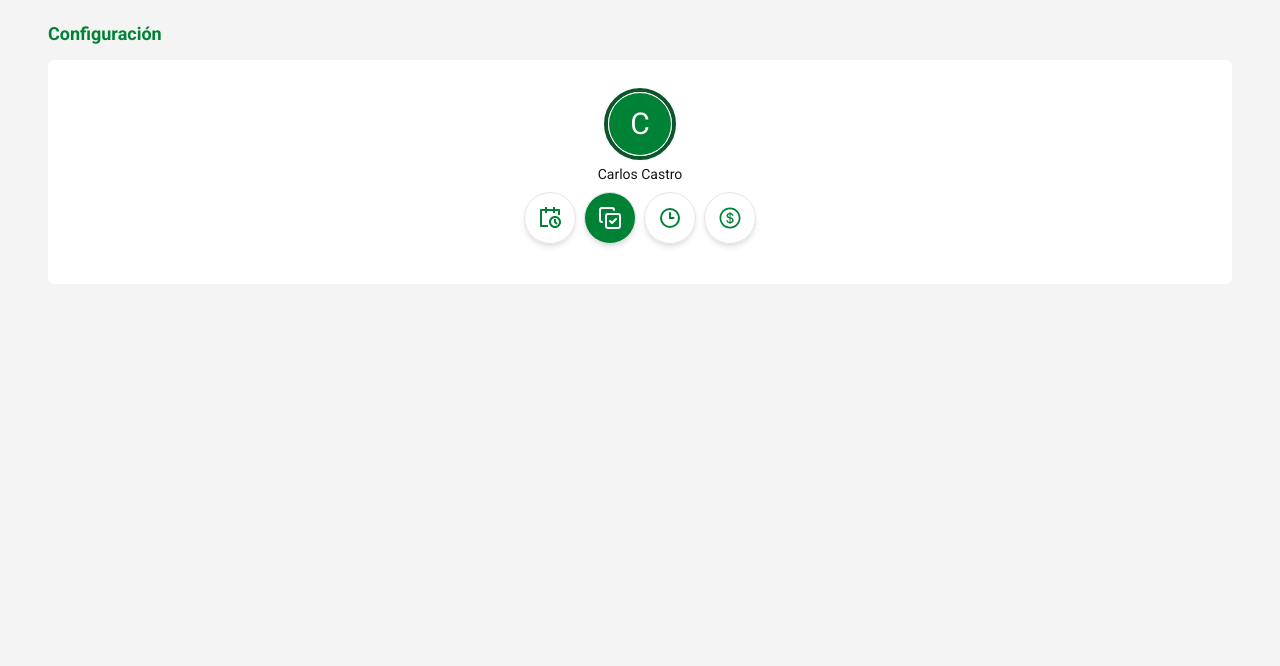
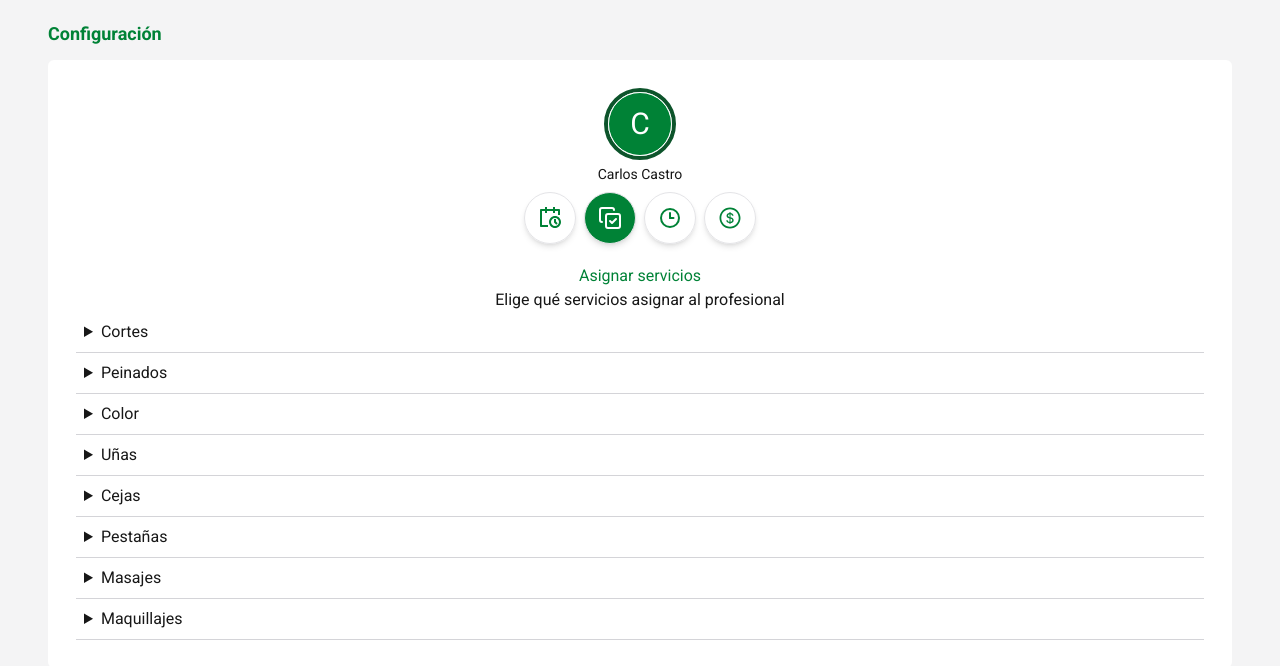
Before and after one commit to carlosed7641/beauty-booking, a Next.js app: page /admin/professional/settings in a window 1280 px wide. Both pictures are taken after a click on the button 610 px from the left and 218 px from the top of the page. Shown: the top 666 px of the page. Built offline with nearby package versions, Linux system fonts and the light colour scheme.

Commit message:
wip professional settings options

```diff
--- a/app/admin/(admin)/professional/settings/ProfessionalSettings.tsx
+++ b/app/admin/(admin)/professional/settings/ProfessionalSettings.tsx
@@ -7,7 +7,7 @@ import { RiCalendarScheduleLine } from 'react-icons/ri'
 import { LuCopyCheck } from 'react-icons/lu'
 import { TbClockHour3 } from 'react-icons/tb'
 import { AiOutlineDollar, AiOutlinePlusCircle } from 'react-icons/ai'
-import { DAYS_OF_WEEK } from '@/util/const'
+import { DAYS_OF_WEEK, SERVICES_LIST } from '@/util/const'
 import { FiTrash2 } from 'react-icons/fi'
 
 interface Props {
@@ -27,7 +27,7 @@ export const ProfessionalSettings = ({ professionals }: Props) => {
                         <div className={
                             clsx(
                                 {
-                                    "border-4 border-white rounded-full": selectedProfessional.id !==professional.id,
+                                    "border-4 border-white rounded-full": selectedProfessional.id !== professional.id,
                                     "border-4 border-green-900 rounded-full": selectedProfessional.id === professional.id
                                 }
                             )
@@ -44,21 +44,21 @@ export const ProfessionalSettings = ({ professionals }: Props) => {
                     </div>
                 ))}
             </div>
-            <div className="flex justify-center gap-2 mb-3">
-                <button onClick={()=> setSelectedOption(0)} aria-selected={selectedOption === 0} title="Disponibilidad" className="aria-selected:bg-green-700 aria-selected:text-white h-13 w-13 flex items-center justify-center border border-zinc-200 shadow-md rounded-full text-2xl text-green-700 hover:bg-green-700 hover:text-white focus:bg-green-700 focus:text-white transition-all cursor-pointer focus:outline-0 ">
+            <div className="flex justify-center gap-2 mb-5">
+                <button onClick={() => setSelectedOption(0)} aria-selected={selectedOption === 0} title="Disponibilidad" className="aria-selected:bg-green-700 aria-selected:text-white h-13 w-13 flex items-center justify-center border border-zinc-200 shadow-md rounded-full text-2xl text-green-700 hover:bg-green-700 hover:text-white focus:bg-green-700 focus:text-white transition-all cursor-pointer focus:outline-0 ">
                     <RiCalendarScheduleLine />
                 </button>
-                <button onClick={()=> setSelectedOption(1)} aria-selected={selectedOption === 1} title="Asignar servicios" className="aria-selected:bg-green-700 aria-selected:text-white h-13 w-13 flex items-center justify-center border border-zinc-200 shadow-md rounded-full text-2xl text-green-700 hover:bg-green-700 hover:text-white focus:bg-green-700 focus:text-white transition-all cursor-pointer focus:outline-0 ">
+                <button onClick={() => setSelectedOption(1)} aria-selected={selectedOption === 1} title="Asignar servicios" className="aria-selected:bg-green-700 aria-selected:text-white h-13 w-13 flex items-center justify-center border border-zinc-200 shadow-md rounded-full text-2xl text-green-700 hover:bg-green-700 hover:text-white focus:bg-green-700 focus:text-white transition-all cursor-pointer focus:outline-0 ">
                     <LuCopyCheck />
                 </button>
-                <button onClick={()=> setSelectedOption(2)} aria-selected={selectedOption === 2} title="Asignar duración de servicios" className="aria-selected:bg-green-700 aria-selected:text-white h-13 w-13 flex items-center justify-center border border-zinc-200 shadow-md rounded-full text-2xl text-green-700 hover:bg-green-700 hover:text-white focus:bg-green-700 focus:text-white transition-all cursor-pointer focus:outline-0 ">
+                <button onClick={() => setSelectedOption(2)} aria-selected={selectedOption === 2} title="Asignar duración de servicios" className="aria-selected:bg-green-700 aria-selected:text-white h-13 w-13 flex items-center justify-center border border-zinc-200 shadow-md rounded-full text-2xl text-green-700 hover:bg-green-700 hover:text-white focus:bg-green-700 focus:text-white transition-all cursor-pointer focus:outline-0 ">
                     <TbClockHour3 />
                 </button>
-                <button onClick={()=> setSelectedOption(3)} aria-selected={selectedOption === 3} title="Asignar servicios" className="aria-selected:bg-green-700 aria-selected:text-white h-13 w-13 flex items-center justify-center border border-zinc-200 shadow-md rounded-full text-2xl text-green-700 hover:bg-green-700 hover:text-white focus:bg-green-700 focus:text-white transition-all cursor-pointer focus:outline-0 ">
+                <button onClick={() => setSelectedOption(3)} aria-selected={selectedOption === 3} title="Asignar servicios" className="aria-selected:bg-green-700 aria-selected:text-white h-13 w-13 flex items-center justify-center border border-zinc-200 shadow-md rounded-full text-2xl text-green-700 hover:bg-green-700 hover:text-white focus:bg-green-700 focus:text-white transition-all cursor-pointer focus:outline-0 ">
                     <AiOutlineDollar />
                 </button>
             </div>
-           {
+            {
                 selectedOption === 0 &&
                 <div className="grid md:grid-cols-4 gap-3">
                     {
@@ -84,7 +84,35 @@ export const ProfessionalSettings = ({ professionals }: Props) => {
                         ))
                     }
                 </div>
-           }
+            }
+            {
+                selectedOption === 1 &&
+                <>
+                    <div className="flex flex-col items-center justify-center">
+                        <h2 className="text-green-700">Asignar servicios</h2>
+                        <span>Elige qué servicios asignar al profesional</span>
+                    </div>
+                    <div>
+                        {
+                            Object.entries(SERVICES_LIST).map(([key, values]) => (
+                                <details className="p-2 border-b border-zinc-300 list-none">
+                                    <summary>{key}</summary>
+                                    <div className="flex flex-col">
+                                        {
+                                            values.map(value => (
+                                                <label>
+                                                    <input className="w-[14px] h-[14px]" type="checkbox" />
+                                                    {value}
+                                                </label>
+                                            ))
+                                        }
+                                    </div>
+                                </details>
+                            ))
+                        }
+                    </div>
+                </>
+            }
         </>
 
     )
```
